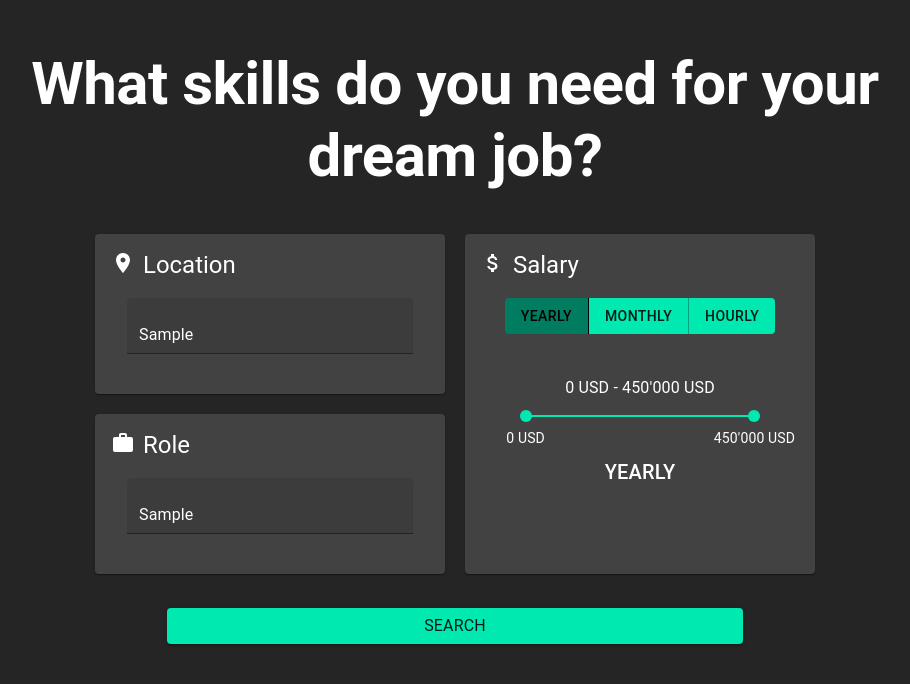
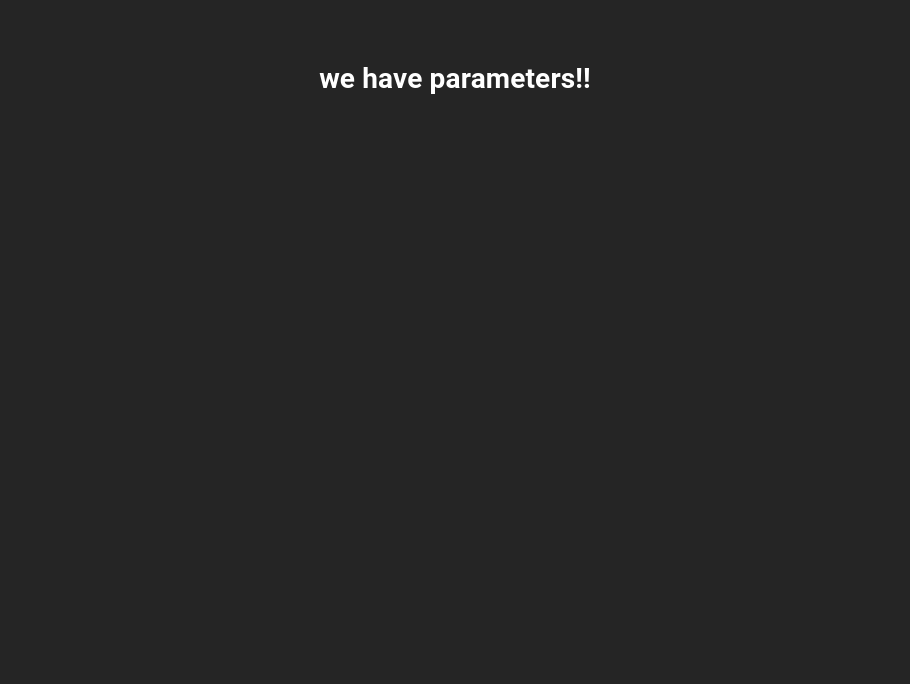
Before and after one commit to mneira10/Torre_JobExpectations, a React (Create React App) app in the folder front/: page / in a window 1280 px wide. Both pictures are taken after typing "Sample", "Sample" into the empty fields and a click on the button "SEARCH". Shown: the top 684 px of the page, without its empty margins (185-1095 px from the left). Built offline with nearby package versions, Linux system fonts and the light colour scheme.

Commit message:
pass app state to child components

```diff
--- a/front/src/App.js
+++ b/front/src/App.js
@@ -1,31 +1,42 @@
 import React, { useState } from "react";
 import SearchJob from "./SearchJob/SearchJob";
-import {
-  MuiThemeProvider,
-  CssBaseline,
-  Box,
-} from "@material-ui/core";
+import { MuiThemeProvider, CssBaseline, Box } from "@material-ui/core";
 import "./App.css";
 import { themeDark } from "./Theme";
 
+function App() {
+  const [location, setLocation] = useState("");
+  const [role, setRole] = useState("");
+  const [salaryRange, setSalaryRange] = useState({
+    range: null,
+    periodicity: null,
+  });
+  const [userSearched, setUserSearched] = useState(false);
 
-function App() {
-  const [location, setLocation] = useState(null);
-  const [role, setRole] = useState(null);
-  const [salaryRange, setSalaryRange] = useState(null);
+  function searchJobs() {
+    console.log(location, role, salaryRange);
+
+    setUserSearched(true);
+  }
 
   function renderContent() {
-    if (location === null && role === null && salaryRange === null) {
+    if (!userSearched) {
       return (
-        <SearchJob stateSetters={{ setLocation, setRole, setSalaryRange }} />
+        <SearchJob
+          searchParamState={{
+            setLocation,
+            location,
+            setRole,
+            role,
+            setSalaryRange,
+            salaryRange,
+          }}
+          searchJobs={searchJobs}
+        />
       );
     }
 
-    return (
-      <h1>
-        we have parameters!! {location}, {role}, {salaryRange}
-      </h1>
-    );
+    return <h1>we have parameters!!</h1>;
   }
 
   return (
--- a/front/src/SearchJob/SearchJob.js
+++ b/front/src/SearchJob/SearchJob.js
@@ -24,13 +24,15 @@ const useStyles = makeStyles((theme) => ({
 export default function SearchJob(props) {
   const classes = useStyles();
 
+  console.log(props);
+
   return (
     <Box
       width={"80%"}
-        display="flex"
-        flexDirection="column"
-        justifyContent="center"
-        alignItems="center"
+      display="flex"
+      flexDirection="column"
+      justifyContent="center"
+      alignItems="center"
     >
       <Box m={1}>
         <Typography variant="h2" style={{ fontWeight: 600 }} align={"center"}>
@@ -61,6 +63,9 @@ export default function SearchJob(props) {
                   variant="filled"
                   fullWidth={true}
                   placeholder="eg. Remote, Bogota"
+                  onChange={(e) =>
+                    props.searchParamState.setLocation(e.target.value)
+                  }
                 />
               </Box>
             </CardContent>
@@ -81,13 +86,19 @@ export default function SearchJob(props) {
                   variant="filled"
                   fullWidth={true}
                   placeholder="eg. Software developer"
+                  onChange={(e) =>
+                    props.searchParamState.setRole(e.target.value)
+                  }
                 />
               </Box>
             </CardContent>
           </Card>
         </Box>
 
-        <SalaryInput classes={classes} />
+        <SalaryInput
+          classes={classes}
+          searchParamState={props.searchParamState}
+        />
       </Box>
 
       <Box
@@ -96,7 +107,12 @@ export default function SearchJob(props) {
         justifyContent="center"
         width={"60%"}
       >
-        <Button variant="contained" color="primary" fullWidth={true}>
+        <Button
+          variant="contained"
+          color="primary"
+          fullWidth={true}
+          onClick={props.searchJobs}
+        >
           <Typography>Search</Typography>
         </Button>
       </Box>
--- a/front/src/Theme.js
+++ b/front/src/Theme.js
@@ -1,7 +1,4 @@
-import {
-    createMuiTheme,
-    responsiveFontSizes
-  } from "@material-ui/core";
+import { createMuiTheme, responsiveFontSizes } from "@material-ui/core";
 
 export const themeDark = responsiveFontSizes(
   createMuiTheme({
```
